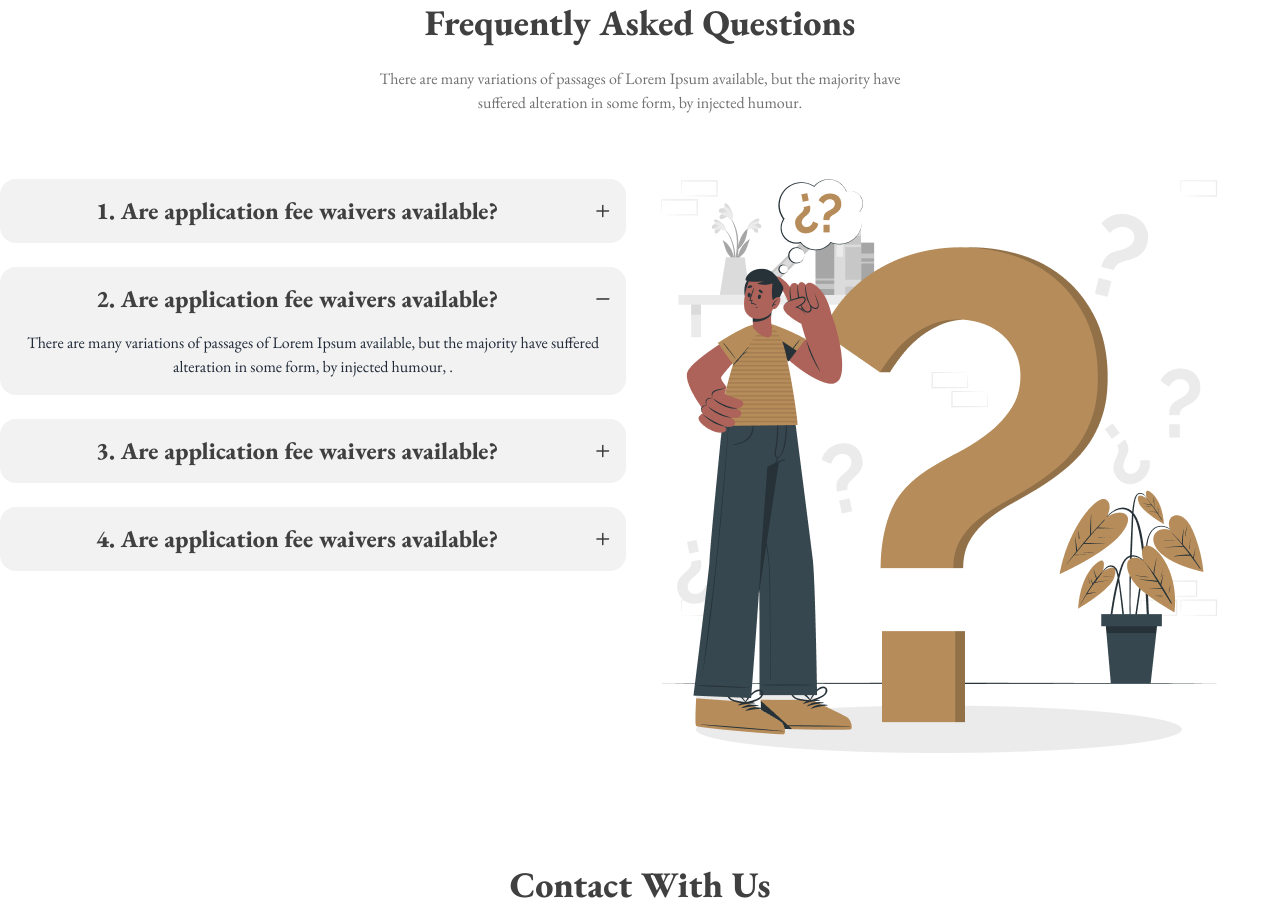
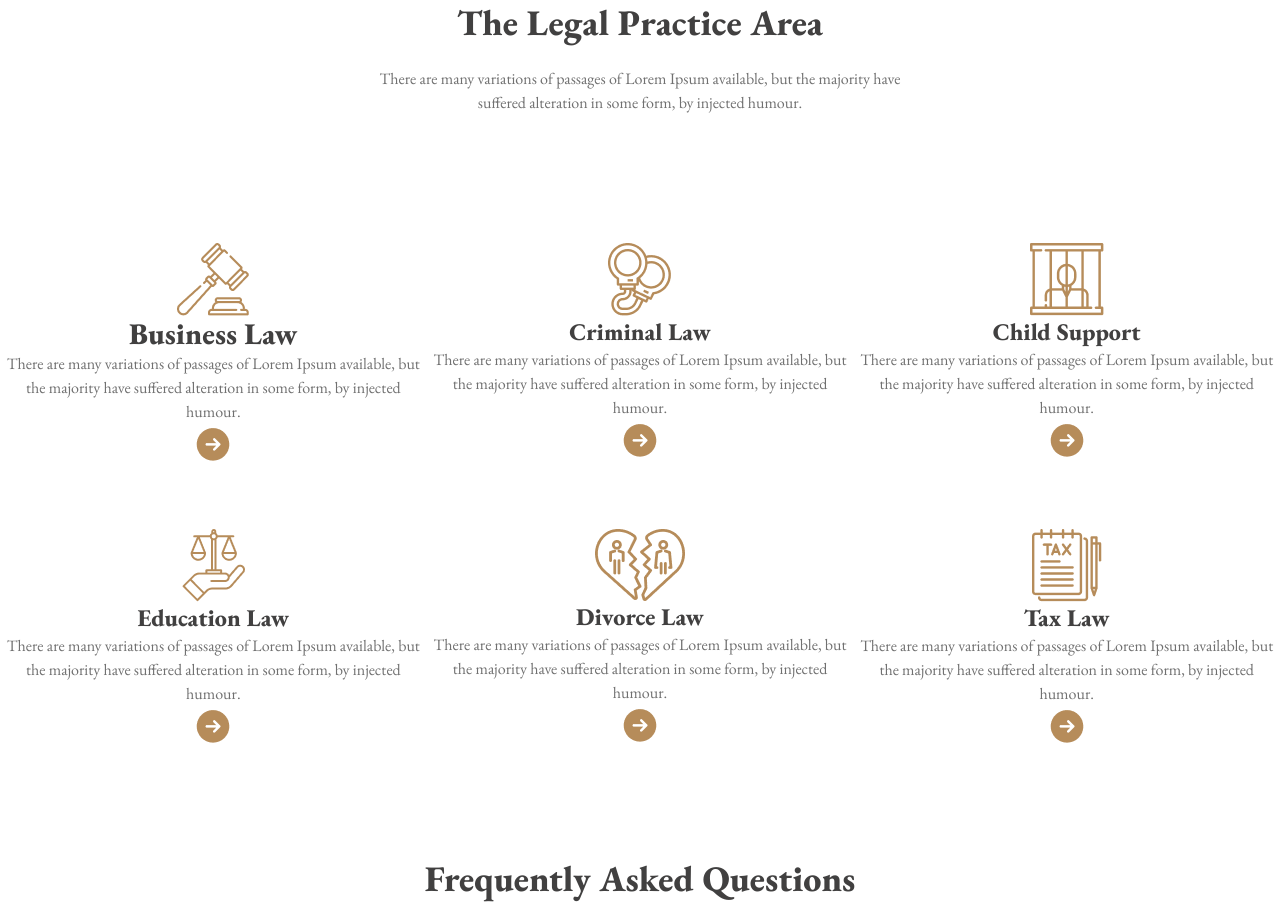
Before and after one commit to Faey2023/legal-solutions, a plain HTML site: page index.html in a window 1280 px wide. Shown: the part 901-1821 px from the top of the page. Drawn offline with nearby package versions, Linux system fonts and the light colour scheme.

Commit message:
added law cards

```diff
--- a/index.html
+++ b/index.html
@@ -137,6 +137,123 @@
     </header>
     <main class="container mx-auto">
       <!-- legal practice use  -->
+      <section class="mt-28 text-center">
+        <h3 class="text-4xl font-extrabold text-[#414040] mb-6">
+          The Legal Practice Area
+        </h3>
+        <p class="text-base font-normal text-[#707070] mb-16">
+          There are many variations of passages of Lorem Ipsum available, but
+          the majority have <br />
+          suffered alteration in some form, by injected humour.
+        </p>
+        <div class="flex flex-col lg:flex-row">
+          <!-- law cards  -->
+          <div class="flex-1 grid grid-cols-1 lg:grid-cols-3">
+            <!-- law card-1  -->
+            <div class="hover:bg-gradient-to-r from-[#F3F3F3] to-[#F3F3F300]">
+              <div class="flex items-center justify-center pt-16">
+                <img src="images/business.png" alt="" />
+              </div>
+
+              <h4 class="text-3xl font-extrabold text-[#414040]">
+                Business Law
+              </h4>
+              <p class="text-base font-normal text-[#707070]">
+                There are many variations of passages of Lorem Ipsum available,
+                but the majority have suffered alteration in some form, by
+                injected humour.
+              </p>
+
+              <div class="flex items-center justify-center">
+                <img src="images/Frame.png" alt="" />
+              </div>
+            </div>
+            <!-- law card-2  -->
+            <div class="hover:bg-gradient-to-r from-[#F3F3F3] to-[#F3F3F300]">
+              <div class="flex items-center justify-center pt-16">
+                <img src="images/criminal.png" alt="" />
+              </div>
+              <h4 class="text-2xl font-extrabold text-[#414040]">
+                Criminal Law
+              </h4>
+              <p class="text-base font-normal text-[#707070]">
+                There are many variations of passages of Lorem Ipsum available,
+                but the majority have suffered alteration in some form, by
+                injected humour.
+              </p>
+              <div class="flex items-center justify-center">
+                <img src="images/Frame.png" alt="" />
+              </div>
+            </div>
+            <!-- law card-3  -->
+            <div class="hover:bg-gradient-to-r from-[#F3F3F3] to-[#F3F3F300]">
+              <div class="flex items-center justify-center pt-16">
+                <img src="images/child.png" alt="" />
+              </div>
+              <h4 class="text-2xl font-extrabold text-[#414040]">
+                Child Support
+              </h4>
+              <p class="text-base font-normal text-[#707070]">
+                There are many variations of passages of Lorem Ipsum available,
+                but the majority have suffered alteration in some form, by
+                injected humour.
+              </p>
+              <div class="flex items-center justify-center">
+                <img src="images/Frame.png" alt="" />
+              </div>
+            </div>
+            <!-- law card-4  -->
+            <div class="hover:bg-gradient-to-r from-[#F3F3F3] to-[#F3F3F300]">
+              <div class="flex items-center justify-center pt-16">
+                <img src="images/education.png" alt="" />
+              </div>
+              <h4 class="text-2xl font-extrabold text-[#414040]">
+                Education Law
+              </h4>
+              <p class="text-base font-normal text-[#707070]">
+                There are many variations of passages of Lorem Ipsum available,
+                but the majority have suffered alteration in some form, by
+                injected humour.
+              </p>
+              <div class="flex items-center justify-center">
+                <img src="images/Frame.png" alt="" />
+              </div>
+            </div>
+            <!-- law card-5  -->
+            <div class="hover:bg-gradient-to-r from-[#F3F3F3] to-[#F3F3F300]">
+              <div class="flex items-center justify-center pt-16">
+                <img src="images/divorce.png" alt="" />
+              </div>
+              <h4 class="text-2xl font-extrabold text-[#414040]">
+                Divorce Law
+              </h4>
+              <p class="text-base font-normal text-[#707070]">
+                There are many variations of passages of Lorem Ipsum available,
+                but the majority have suffered alteration in some form, by
+                injected humour.
+              </p>
+              <div class="flex items-center justify-center">
+                <img src="images/Frame.png" alt="" />
+              </div>
+            </div>
+            <!-- law card-6  -->
+            <div class="hover:bg-gradient-to-r from-[#F3F3F3] to-[#F3F3F300]">
+              <div class="flex items-center justify-center pt-16">
+                <img src="images/tax.png" alt="" />
+              </div>
+              <h4 class="text-2xl font-extrabold text-[#414040]">Tax Law</h4>
+              <p class="text-base font-normal text-[#707070]">
+                There are many variations of passages of Lorem Ipsum available,
+                but the majority have suffered alteration in some form, by
+                injected humour.
+              </p>
+              <div class="flex items-center justify-center">
+                <img src="images/Frame.png" alt="" />
+              </div>
+            </div>
+          </div>
+        </div>
+      </section>
       <!-- client review  -->
       <!-- FAQ section  -->
       <section class="mt-28 text-center">
```
